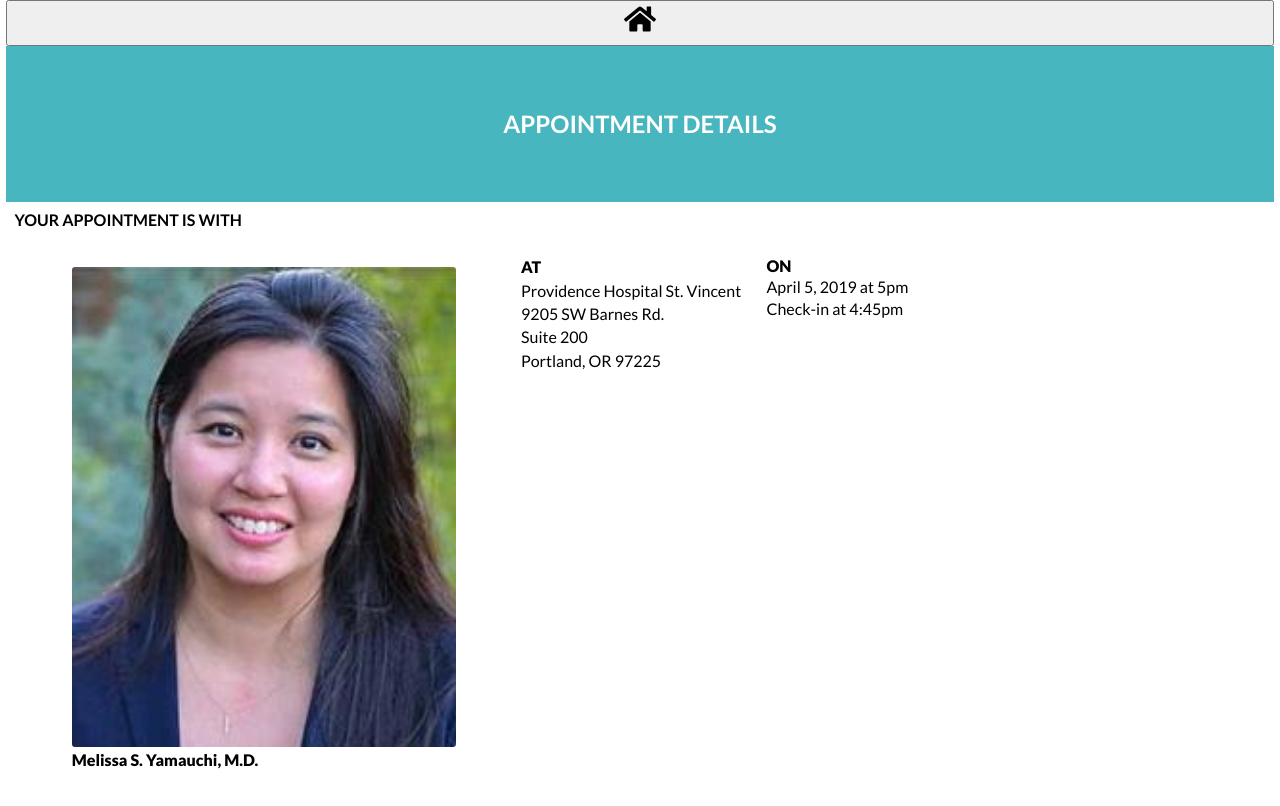
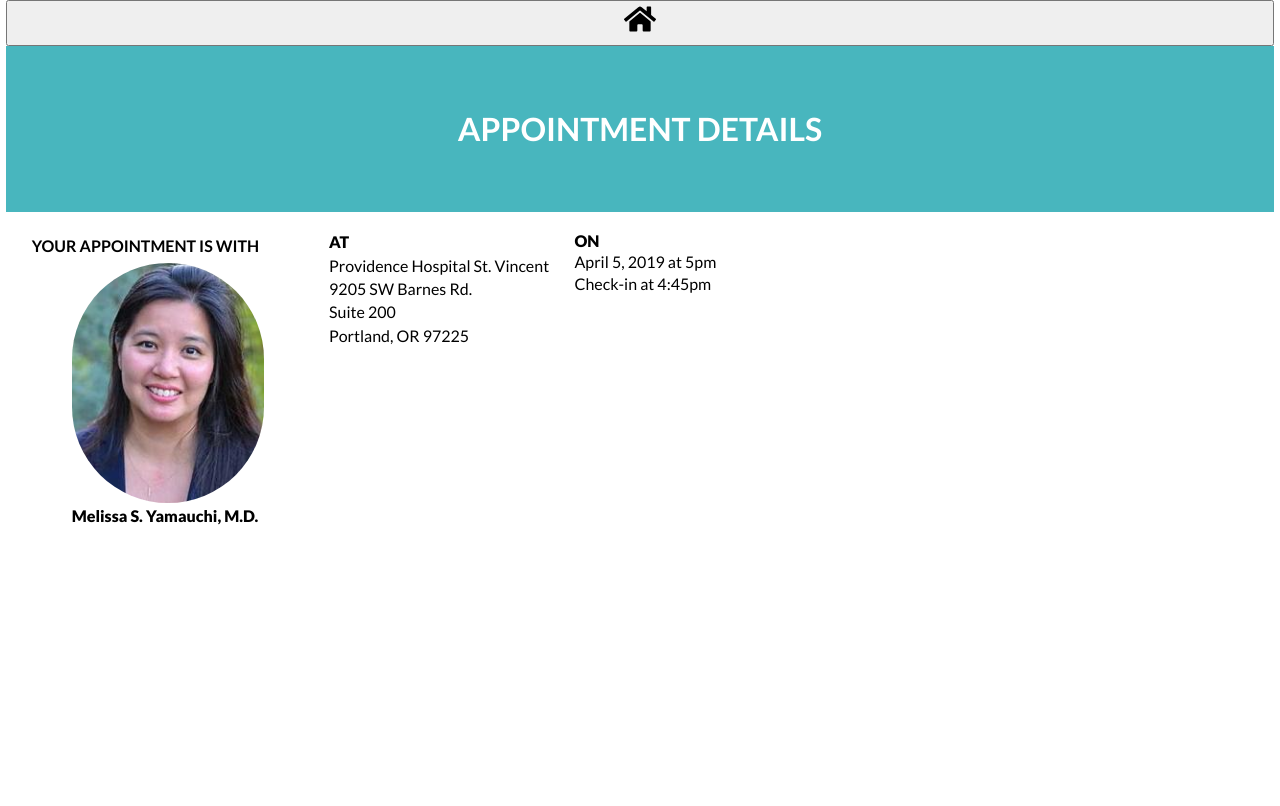
Before and after one commit to healthsparq-hackathon-2019/client, a React (Create React App) app: page / in a window 1280 px wide. Shown: the top 806 px of the page. Built offline with nearby package versions, Linux system fonts and the light colour scheme.

Commit message:
changed css

```diff
--- a/src/components/details/Details.js
+++ b/src/components/details/Details.js
@@ -8,11 +8,11 @@ function Details() {
     <section className={styles.Details}>
       <button className={styles.button}><FaHome /></button>
       <h2 className={styles.apt}>APPOINTMENT DETAILS</h2>
-      <h4 className={styles.h4}>
-        YOUR APPOINTMENT IS WITH
-      </h4>
       <section className={styles.main}>
         <section className={styles.section}>
+        <h4 className={styles.h4}>
+          YOUR APPOINTMENT IS WITH
+        </h4>
           <figure className={styles.figure}>
             <img src={pic} alt="doctor pic" className={styles.pic} />
             <figcaption className={styles.figcaption}> Melissa S. Yamauchi, M.D.</figcaption>
--- a/src/components/details/Details.module.css
+++ b/src/components/details/Details.module.css
@@ -18,6 +18,8 @@
     color: white;
     margin: 0;
     padding: 5%;
+    text-align: center;
+    font-size: 4vh;
   }
   .atOn {
     margin: 2% 0 2% 0;
@@ -44,7 +46,7 @@
   .figure {
     justify-content: center;
     margin-top: 3%;
-    margin-bottom: 3%
+    margin-bottom: 3%;
   }
   .figcaption {
     font-weight: 900
@@ -70,6 +72,11 @@
     margin-top: 1em;
   }
   .h4 {
-    margin: .5em;
+    margin: .5em .5em .5em 0;
+  }
+  .pic {
+    height: 30vh;
+    width: auto;
+    border-radius: 50em;
   }
 }
```
